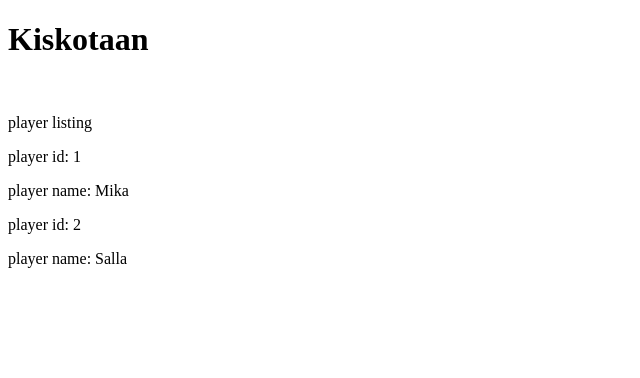
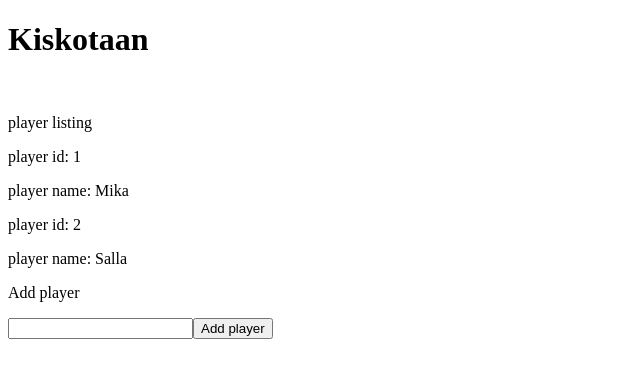
Before and after one commit to mika-alaoutinen/kiskotaan, a React (Create React App) app: page / in a window 1280 px wide. Shown: the top 378 px of the page, without its empty margins (0-640 px from the left). Built offline with nearby package versions, Linux system fonts and the light colour scheme; data requests are answered from the project's data file.

Commit message:
Create AddPlayer component, adding players to store works

```diff
--- a/src/App.tsx
+++ b/src/App.tsx
@@ -1,6 +1,7 @@
 import React, { useEffect } from 'react'
 import { useDispatch } from 'react-redux'
 
+import AddPlayer from './components/Player/AddPlayer'
 import Players from './components/Player/Players'
 import { getPlayers } from './store/players/playerActions'
 
@@ -17,6 +18,7 @@
       <br />
 
       <Players />
+      <AddPlayer />
     </div>
   )
 }
--- /dev/null
+++ b/src/components/Player/AddPlayer.tsx
@@ -0,0 +1,43 @@
+import React, { useState } from 'react'
+import { useDispatch } from 'react-redux'
+
+import { addPlayer } from '../../store/players/playerActions'
+import { Player } from '../../types'
+
+const AddPlayer: React.FC = () => {
+  const dispatch = useDispatch()
+  const [ name, setName ] = useState('')
+
+  const resetName = (): void => {
+    setName('')
+  }
+
+  const submitHandler = () => (event: React.FormEvent<HTMLFormElement>) => {
+    event.preventDefault()
+
+    const player: Player = {
+      id: 'temp',
+      name,
+      scoreCard: {
+        holes: [
+          { number: 1, par: 3 }
+        ],
+      },
+    }
+
+    dispatch(addPlayer(player))
+    resetName()
+  }
+
+  return (
+    <div>
+      <p>Add player</p>
+      <form onSubmit={submitHandler()}>
+        <input value={name} onChange={event => setName(event.target.value)} />
+        <button type='submit'>Add player</button>
+      </form>
+    </div>
+  )
+}
+
+export default AddPlayer
--- a/src/components/Player/Players.tsx
+++ b/src/components/Player/Players.tsx
@@ -1,5 +1,4 @@
 import React from 'react'
-// import { useSelector } from 'react-redux'
 
 import PlayerDetails from './PlayerDetails'
 import { Player } from '../../types'
```
